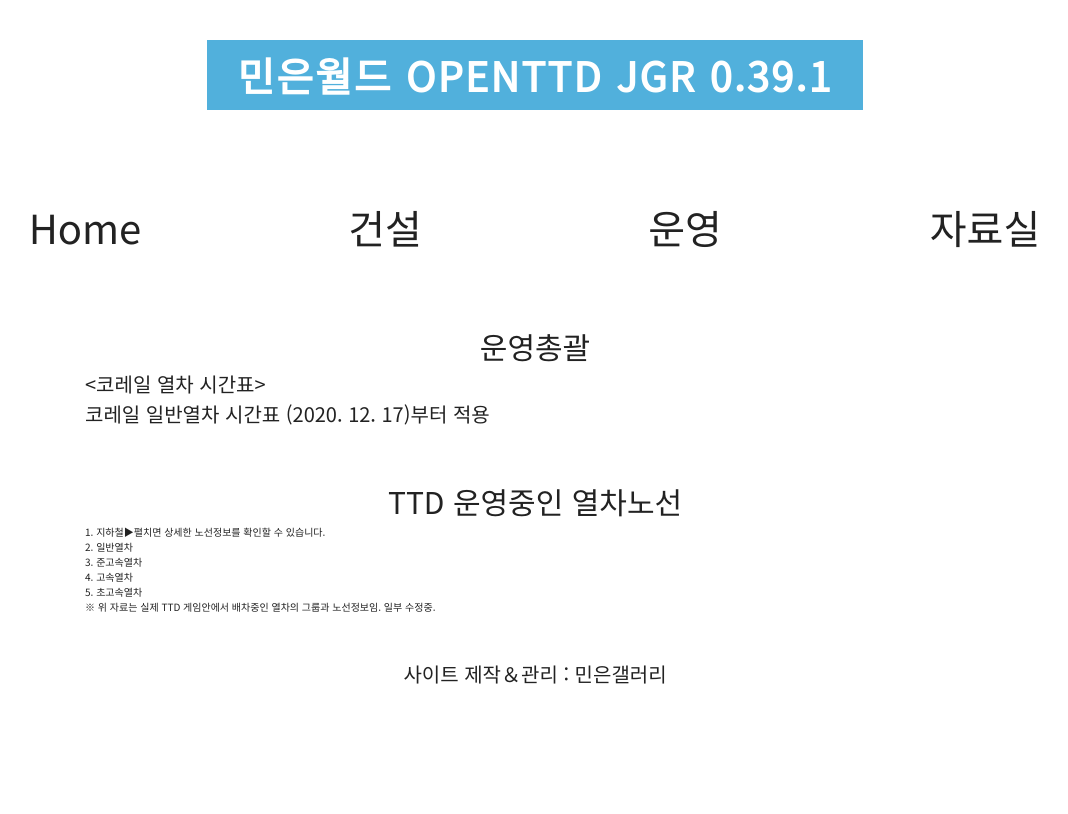
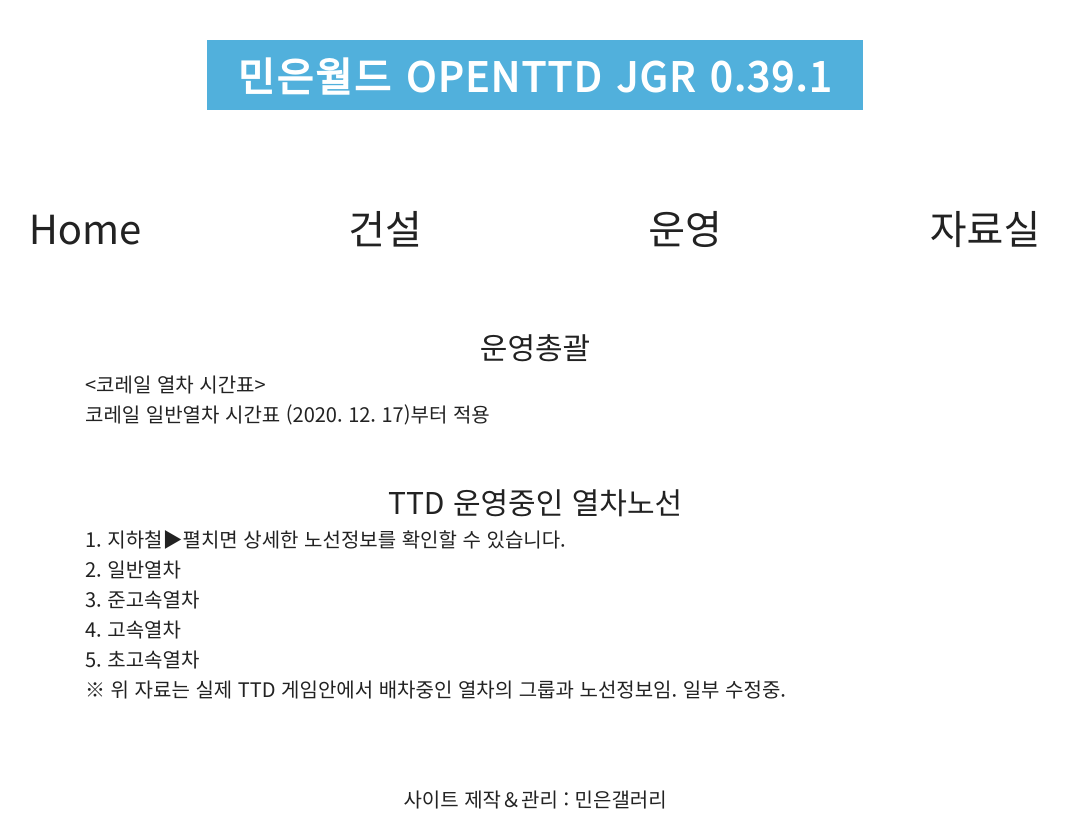
Before and after one commit to evepoi/minenworld, a plain HTML site: page TrainOperation.html in a window 1280 px wide. Shown: the whole page, without its empty margins (105-1173 px from the left). Drawn offline with Linux system fonts and the light colour scheme.

Commit message:
Update TrainOperation.html

```diff
--- a/TrainOperation.html
+++ b/TrainOperation.html
@@ -86,7 +86,7 @@
                         </h5>
                     </article>
                     <article class="column col1"><h4>TTD 운영중인 열차노선</h4></article>
-                    <article class="column col6">
+                    <article class="column col2">
                         <h5>
                         1. 지하철<a href=#none id="show" onclick="if(hide.style.display=='none') {hide.style.display='';show.innerText='▲접기'} else {hide.style.display='none';show.innerText='▶펼치기'}">▶펼치면 상세한 노선정보를 확인할 수 있습니다.</a><br>
                             <div id="hide" style="display: none">
```
